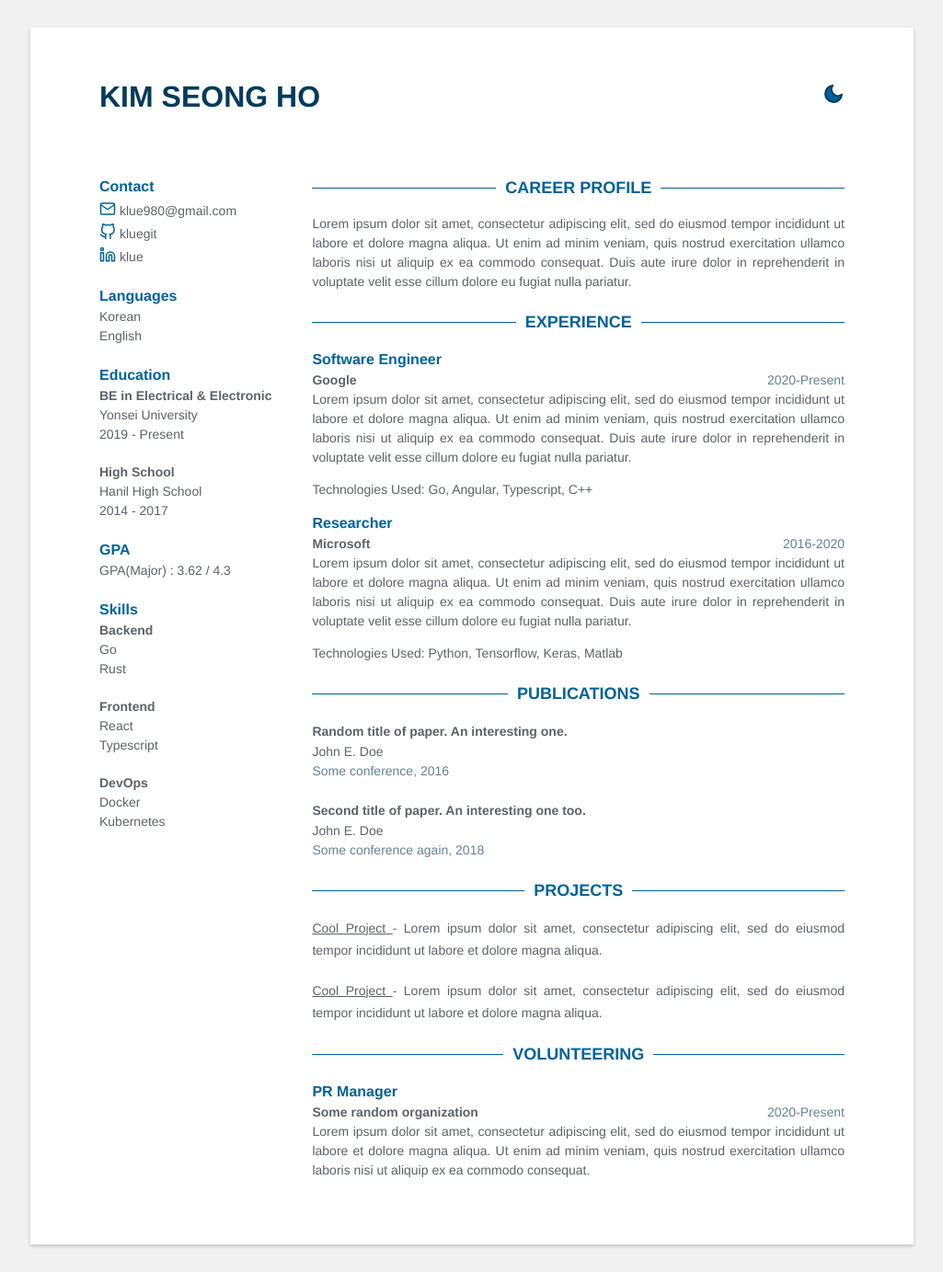
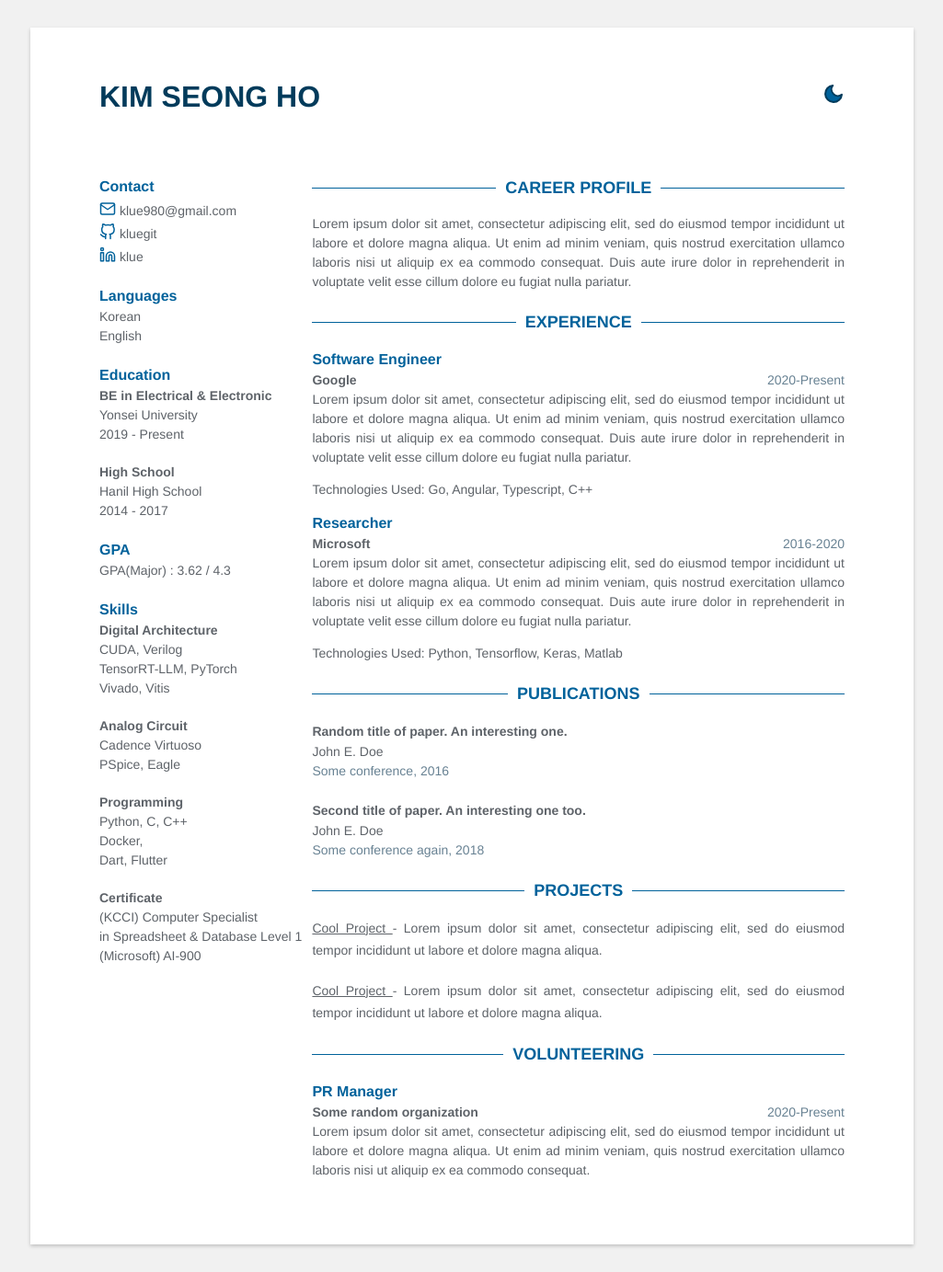
Before and after one commit to klue980/klue980.github.io, a Jekyll site: the page built from index.html, in a window 1280 px wide. Shown: the whole page at 92% size, without its empty margins (127-1152 px from the left). Built offline with Jekyll 4.4.1, drawn with Linux system fonts in a browser that asks for light colours.

Commit message:
add skills

```diff
--- a/_data/data.yml
+++ b/_data/data.yml
@@ -28,18 +28,25 @@ GPA:
   - idiom: "GPA(Major) : 3.62 / 4.3"
 
 skills:
-  - category: Backend
+  - category: Digital Architecture
     skill:
-      - Go
-      - Rust
-  - category: Frontend
+      - CUDA, Verilog
+      - TensorRT-LLM, PyTorch
+      - Vivado, Vitis
+  - category: Analog Circuit
     skill:
-      - React
-      - Typescript
-  - category: DevOps
+      - Cadence Virtuoso
+      - PSpice, Eagle
+  - category: Programming
     skill:
-      - Docker
-      - Kubernetes
+      - Python, C, C++
+      - Docker,
+      - Dart, Flutter
+  - category: Certificate
+    skill:
+      - (KCCI) Computer Specialist
+      - in Spreadsheet & Database Level 1
+      - (Microsoft) AI-900
 
 # Profile
 profile: |
```
